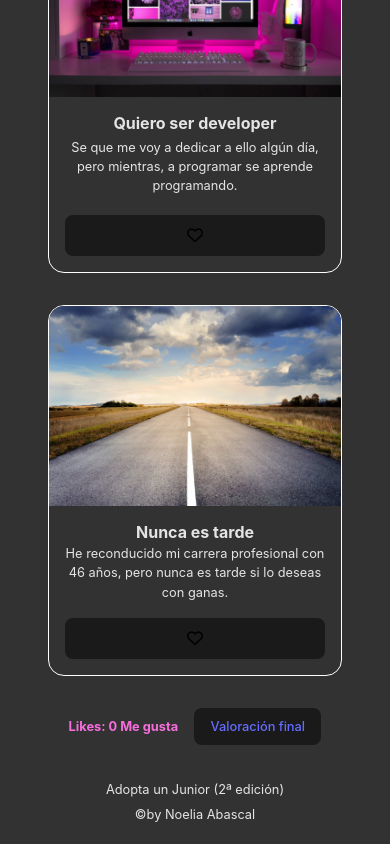
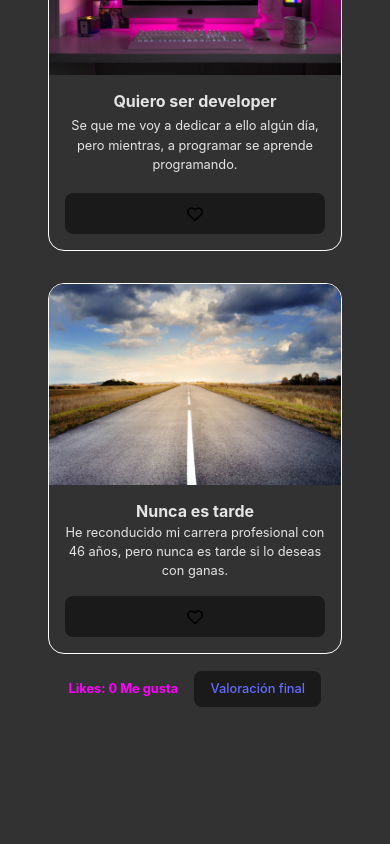
Before and after one commit to elialcodes/adopta-un-junior-Noelia-Abascal, a React (Vite) app: page /#/ in a window 390 px wide. Shown: the part 1146-1990 px from the top of the page. After the commit the page ends 1918 px from the top, so only its background shows below. Built offline with nearby package versions, Linux system fonts and the light colour scheme.

Commit message:
last styles in CardList component

```diff
--- a/src/components/CardList.tsx
+++ b/src/components/CardList.tsx
@@ -19,8 +19,7 @@ function CardList({
       <h3 className="introduce">
         Hola! Soy Noelia Abascal, de Santander.
         <br />
-        Me encantaría formar parte de los grupos de trabajo de{' '}
-        <i>Adopta un Junior</i>, estos son mis motivos:
+        Estos son mis motivos para formar parte de <i>Adopta un Junior </i>:
       </h3>
       <ul className="list">
         {MOTIVES.map((motive, index) => {
--- a/src/styles/CardList.css
+++ b/src/styles/CardList.css
@@ -6,6 +6,7 @@
   display: flex;
   gap: 2rem;
   list-style: none;
+  margin-bottom: 0.2rem;
   padding: 1rem 5rem;
 }
 
@@ -14,12 +15,10 @@
   display: flex;
   gap: 2rem;
   justify-content: center;
-  margin-bottom: 1rem;
 }
 
 .evaluation h4 {
-  color: rgb(246, 110, 219);
-  margin: 0;
+  color: fuchsia;
 }
 
 a {
@@ -32,14 +31,21 @@ a:hover {
   color: #535bf2;
 }
 
-@media (max-width: 1023px) {
+@media (max-width: 1024px) {
   .list {
     display: grid;
     justify-content: center;
     grid-template-rows: 1fr 1fr;
     grid-template-columns: 1fr 1fr;
+    margin-bottom: 0;
     padding: 1rem 5rem;
-    gap: 3rem;
+  }
+
+  .evaluation {
+    gap: 1rem;
+    margin-bottom: 3.5rem;
+    margin-top: 0;
+    padding: 0 3rem;
   }
 }
 
@@ -53,13 +59,7 @@ a:hover {
     gap: 2rem;
     grid-template-columns: 1fr;
     grid-template-rows: 1fr 1fr 1fr 1fr;
-    padding: 0 3rem;
-  }
-
-  .evaluation {
-    gap: 1rem;
-    margin-bottom: 0;
-    margin-top: 2rem;
+    margin-bottom: 0.5rem;
     padding: 0 3rem;
   }
 
--- a/src/styles/Footer.css
+++ b/src/styles/Footer.css
@@ -1,22 +1,18 @@
 footer {
+  background-color: rgb(40, 39, 39);
+  bottom: 0;
   display: flex;
   font-size: 0.9rem;
   gap: 1rem;
   justify-content: center;
   margin-top: 2rem;
+  position: fixed;
   width: 100%;
 }
 
 @media (max-width: 767px) {
   footer {
-    flex-direction: column;
     font-size: 0.8rem;
-    gap: 0;
-    margin-bottom: 1rem;
-    margin-top: 2rem;
-  }
-
-  footer p {
-    margin: 0.2rem;
+    gap: 0.3rem;
   }
 }
```
